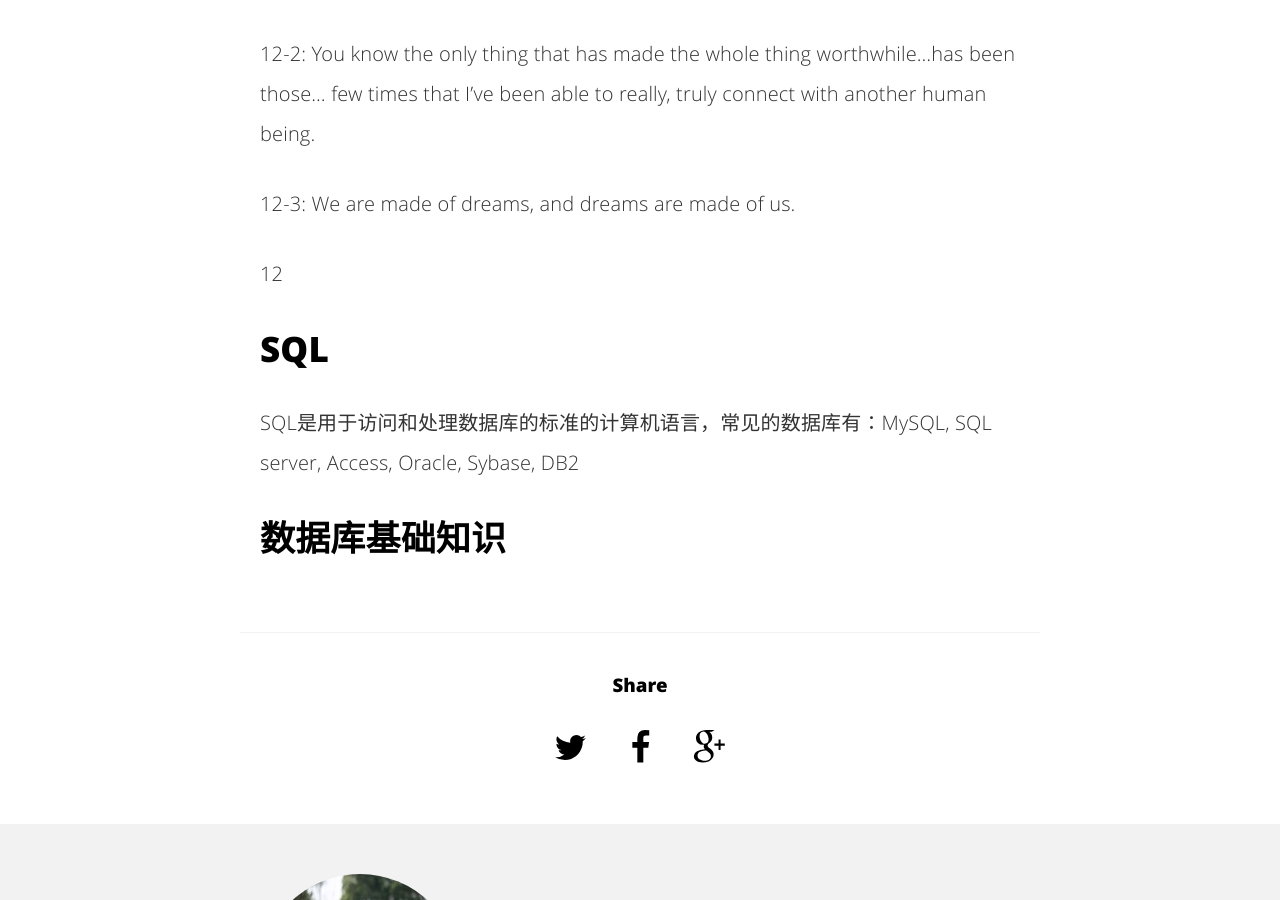
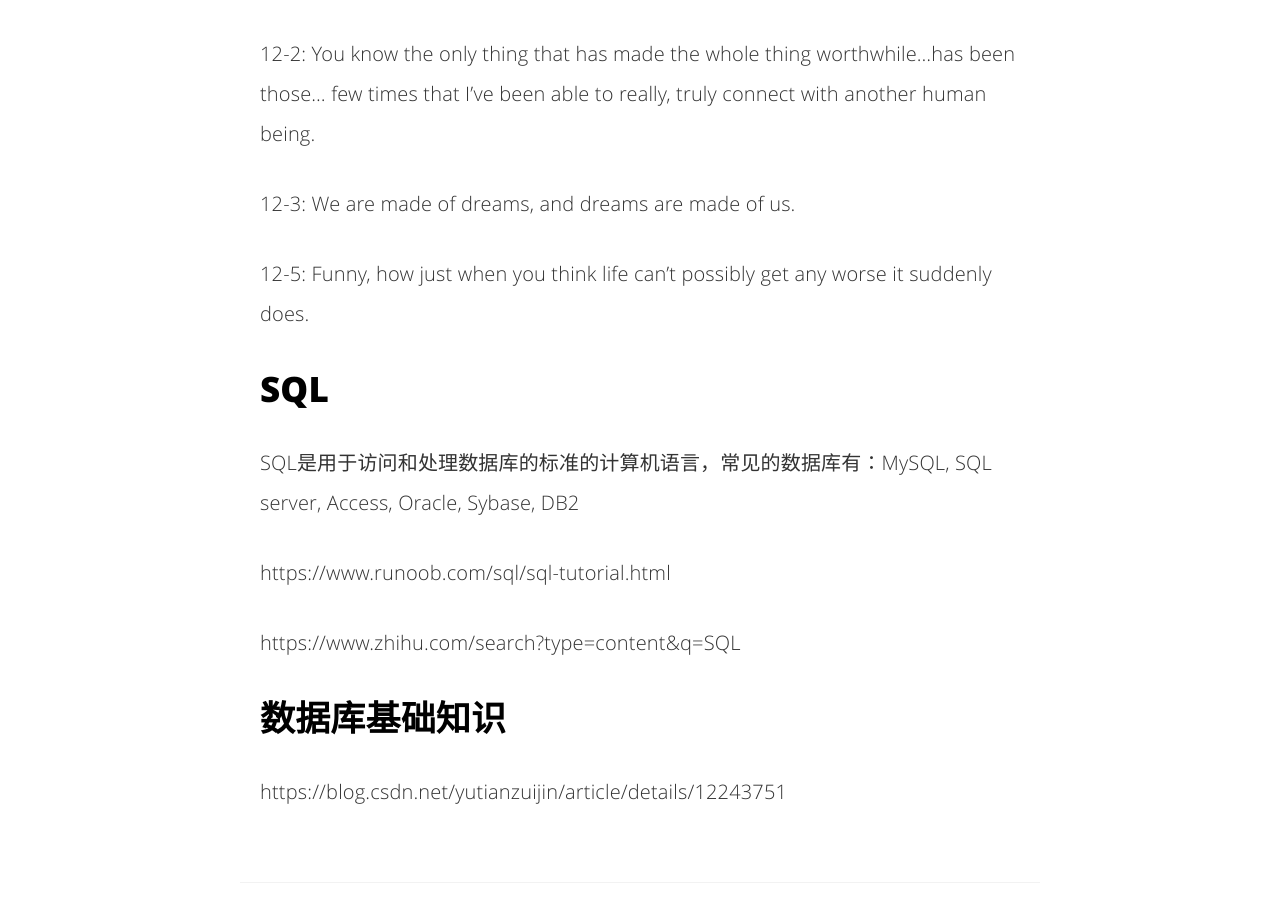
Before and after one commit to clay001/locke.github.io, a Jekyll site: the page built from _posts/2019-11-29-SQL_learning.md, in a window 1280 px wide and 900 px high, scrolled down 1205 px. Built offline with Jekyll 4.4.1, drawn with Linux system fonts in a browser that asks for light colours; comment, search, counter and statistics services are not loaded.

Commit message:
pylearning

```diff
--- a/_posts/2019-11-29-SQL_learning.md
+++ b/_posts/2019-11-29-SQL_learning.md
@@ -21,10 +21,16 @@ twitter_text: 'Do you know these?'
 
 12-3: We are made of dreams, and dreams are made of us.
 
-12
+12-5: Funny, how just when you think life can't possibly get any worse it suddenly does.
 
 ## SQL
 
 SQL是用于访问和处理数据库的标准的计算机语言，常见的数据库有：MySQL, SQL server, Access, Oracle, Sybase, DB2
 
+https://www.runoob.com/sql/sql-tutorial.html
+
+https://www.zhihu.com/search?type=content&q=SQL
+
 ## 数据库基础知识
+
+https://blog.csdn.net/yutianzuijin/article/details/12243751
```
Also changed, not shown: _posts/2019-11-14-python_learning.md (+13 -1 lines), 2 other files.
